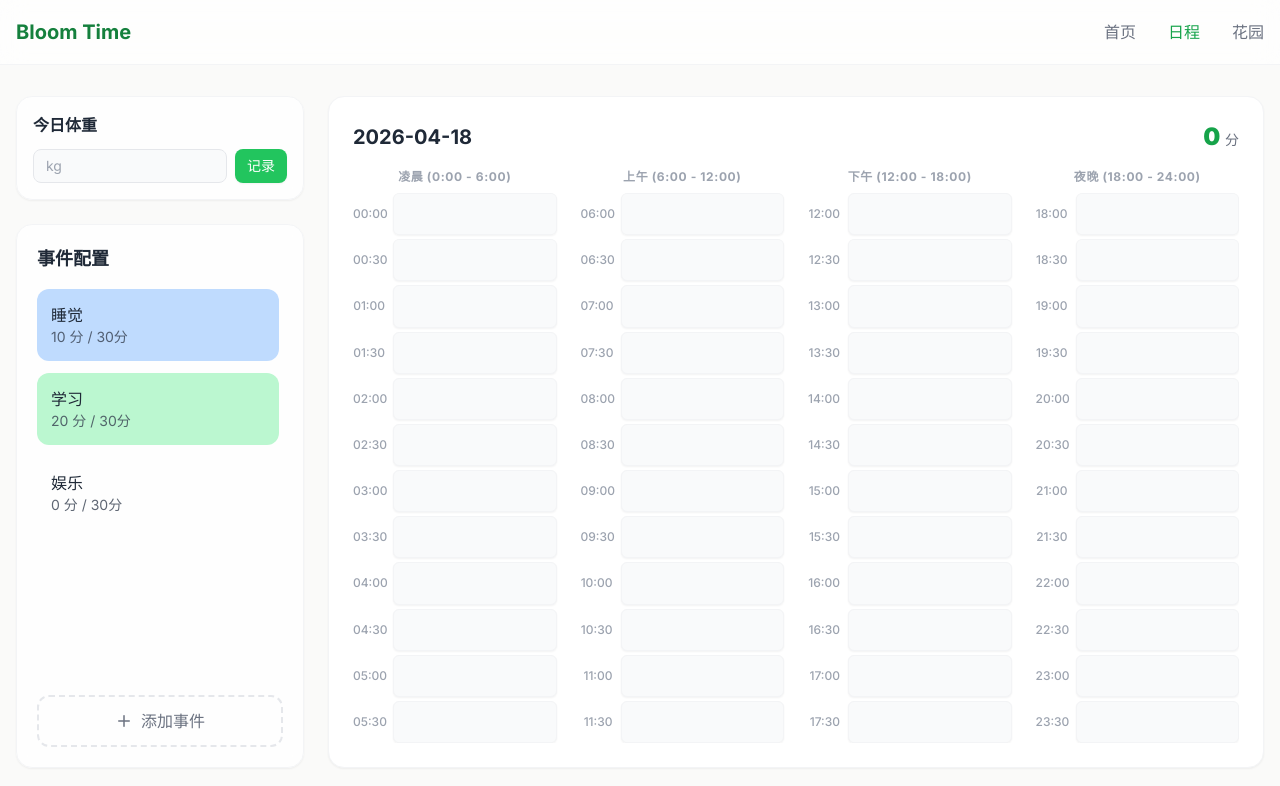
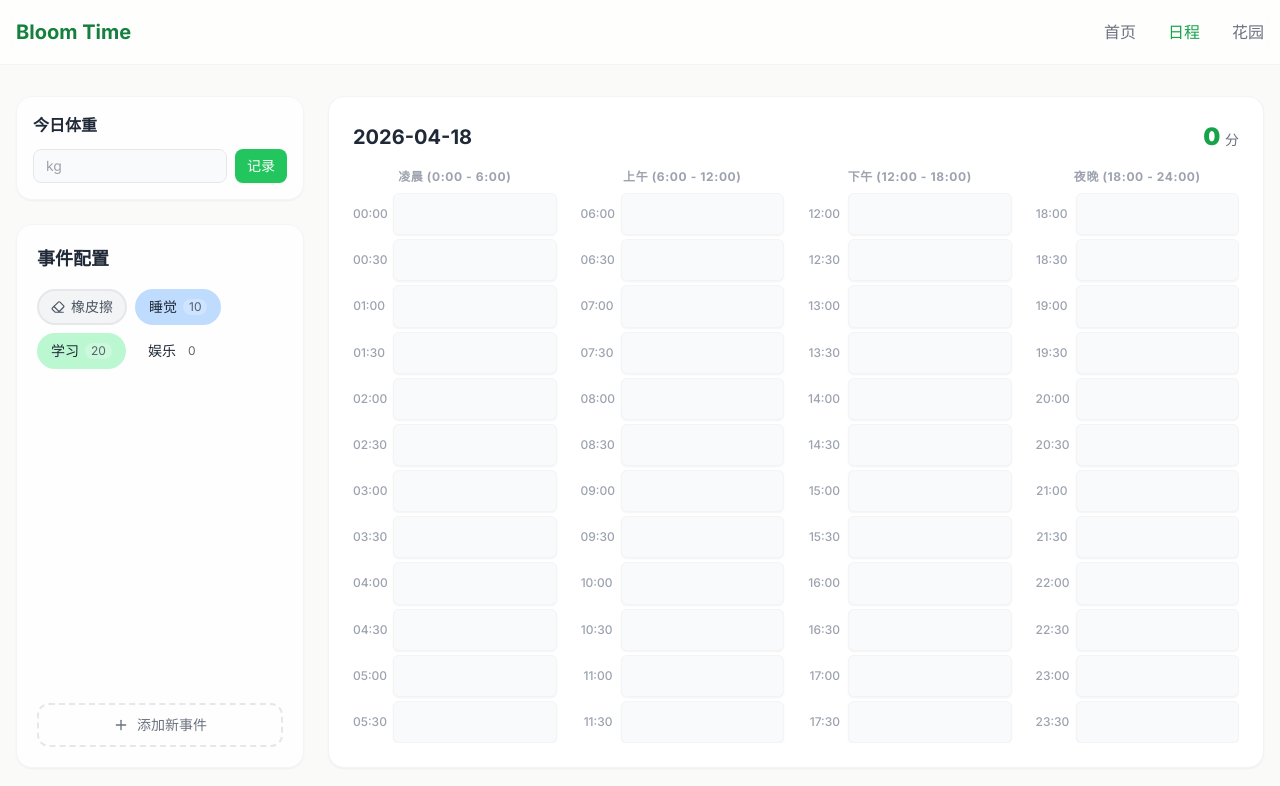
Before and after one commit to Lunaandrain/-Bloom-Time, a Next.js app: page /schedule in a window 1280 px wide. Shown: the top 786 px of the page. Built offline with nearby package versions, Linux system fonts and the light colour scheme.

Commit message:
feat: add event context menu, compact tags layout and eraser tool

```diff
--- a/components/schedule/EventPanel.tsx
+++ b/components/schedule/EventPanel.tsx
@@ -1,7 +1,7 @@
 'use client';
-import { useState } from 'react';
+import { useState, useEffect, useRef } from 'react';
 import { useScheduleStore } from '@/store/useScheduleStore';
-import { Plus, Check, X } from 'lucide-react';
+import { Plus, Check, X, Eraser, Edit2, Trash2 } from 'lucide-react';
 
 const EVENT_COLORS = [
   'bg-red-200', 'bg-orange-200', 'bg-amber-200', 'bg-lime-200',
@@ -11,19 +11,39 @@ const EVENT_COLORS = [
 ];
 
 export default function EventPanel() {
-  const { events, activeEventId, setActiveEvent, addEvent } = useScheduleStore();
+  const { events, activeEventId, setActiveEvent, addEvent, updateEvent, deleteEvent } = useScheduleStore();
+
+  // Adding state
   const [isAdding, setIsAdding] = useState(false);
   const [newName, setNewName] = useState('');
   const [newScore, setNewScore] = useState('10');
 
+  // Editing state
+  const [editingId, setEditingId] = useState<string | null>(null);
+  const [editName, setEditName] = useState('');
+  const [editScore, setEditScore] = useState('10');
+  const [editColor, setEditColor] = useState('');
+
+  // Context menu state
+  const [contextMenu, setContextMenu] = useState<{ id: string, x: number, y: number } | null>(null);
+  const contextMenuRef = useRef<HTMLDivElement>(null);
+
+  // Handle clicking outside to close context menu
+  useEffect(() => {
+    const handleClickOutside = (e: MouseEvent) => {
+      if (contextMenuRef.current && !contextMenuRef.current.contains(e.target as Node)) {
+        setContextMenu(null);
+      }
+    };
+    document.addEventListener('mousedown', handleClickOutside);
+    return () => document.removeEventListener('mousedown', handleClickOutside);
+  }, []);
+
   const handleAdd = () => {
     if (!newName.trim()) return;
 
-    // Find unused colors
     const usedColors = new Set(events.map(e => e.color));
     const availableColors = EVENT_COLORS.filter(c => !usedColors.has(c));
-
-    // Pick random color
     const colorPool = availableColors.length > 0 ? availableColors : EVENT_COLORS;
     const randomColor = colorPool[Math.floor(Math.random() * colorPool.length)];
 
@@ -38,31 +58,79 @@ export default function EventPanel() {
     setNewScore('10');
   };
 
+  const handleContextMenu = (e: React.MouseEvent, id: string) => {
+    e.preventDefault();
+    setContextMenu({ id, x: e.clientX, y: e.clientY });
+  };
+
+  const startEdit = (id: string) => {
+    const event = events.find(e => e.id === id);
+    if (event) {
+      setEditingId(id);
+      setEditName(event.name);
+      setEditScore(event.scorePerSlot.toString());
+      setEditColor(event.color);
+    }
+    setContextMenu(null);
+  };
+
+  const handleSaveEdit = () => {
+    if (editingId && editName.trim()) {
+      updateEvent(editingId, {
+        name: editName.trim(),
+        scorePerSlot: parseInt(editScore) || 0,
+        color: editColor
+      });
+      setEditingId(null);
+    }
+  };
+
+  const handleDelete = (id: string) => {
+    if (confirm('确定要删除这个事件吗？')) {
+      deleteEvent(id);
+    }
+    setContextMenu(null);
+  };
+
   return (
-    <div className="bg-white/80 backdrop-blur rounded-2xl p-5 shadow-sm border border-gray-100 h-full flex flex-col">
+    <div className="bg-white/80 backdrop-blur rounded-2xl p-5 shadow-sm border border-gray-100 h-full flex flex-col relative">
       <h2 className="text-lg font-bold text-gray-800 mb-4">事件配置</h2>
-      <div className="flex-grow overflow-y-auto space-y-3 pr-1">
-        {events.map(event => (
+
+      <div className="flex-grow overflow-y-auto pr-1">
+        <div className="flex flex-wrap gap-2">
+          {/* 橡皮擦工具 */}
           <div
-            key={event.id}
-            onClick={() => setActiveEvent(event.id === activeEventId ? null : event.id)}
-            className={`p-3 rounded-xl cursor-pointer transition-all border-2 ${
-              activeEventId === event.id ? 'border-gray-800 scale-105 shadow-md' : 'border-transparent hover:brightness-95'
-            } ${event.color}`}
+            onClick={() => setActiveEvent(activeEventId === 'eraser' ? null : 'eraser')}
+            className={`px-3 py-1.5 rounded-full cursor-pointer transition-all border-2 flex items-center gap-1.5 text-sm font-medium ${
+              activeEventId === 'eraser' ? 'border-gray-800 bg-gray-200 text-gray-900 shadow-md scale-105' : 'border-gray-200 bg-gray-100 text-gray-600 hover:bg-gray-200'
+            }`}
           >
-            <div className="font-medium text-gray-800">{event.name}</div>
-            <div className="text-sm text-gray-700 opacity-80">{event.scorePerSlot} 分 / 30分</div>
+            <Eraser size={14} /> 橡皮擦
           </div>
-        ))}
+
+          {events.map(event => (
+            <div
+              key={event.id}
+              onClick={() => setActiveEvent(event.id === activeEventId ? null : event.id)}
+              onContextMenu={(e) => handleContextMenu(e, event.id)}
+              className={`px-3 py-1.5 rounded-full cursor-pointer transition-all border-2 flex items-center gap-1.5 text-sm ${
+                activeEventId === event.id ? 'border-gray-800 shadow-md scale-105' : 'border-transparent hover:brightness-95'
+              } ${event.color}`}
+            >
+              <span className="font-medium text-gray-800">{event.name}</span>
+              <span className="text-xs text-gray-700 opacity-80 bg-white/30 px-1.5 rounded-full">{event.scorePerSlot}</span>
+            </div>
+          ))}
+        </div>
 
         {isAdding && (
-          <div className="p-3 rounded-xl border-2 border-green-400 bg-green-50/50 flex flex-col gap-2">
+          <div className="mt-4 p-3 rounded-xl border-2 border-green-400 bg-green-50/50 flex flex-col gap-2">
             <input
               type="text"
               value={newName}
               onChange={e => setNewName(e.target.value)}
-              placeholder="事件名称 (如: 读书)"
-              className="w-full px-2 py-1 text-sm rounded border border-green-200 focus:outline-none focus:ring-1 focus:ring-green-400"
+              placeholder="事件名称"
+              className="w-full px-2 py-1 text-sm rounded border border-green-200 focus:outline-none focus:ring-1 focus:ring-green-400 bg-white"
               autoFocus
             />
             <div className="flex items-center gap-2">
@@ -71,15 +139,15 @@ export default function EventPanel() {
                 value={newScore}
                 onChange={e => setNewScore(e.target.value)}
                 placeholder="分数"
-                className="w-16 px-2 py-1 text-sm rounded border border-green-200 focus:outline-none focus:ring-1 focus:ring-green-400"
+                className="w-16 px-2 py-1 text-sm rounded border border-green-200 focus:outline-none focus:ring-1 focus:ring-green-400 bg-white"
               />
-              <span className="text-xs text-gray-500">分/块</span>
+              <span className="text-xs text-gray-500">分/30分</span>
             </div>
             <div className="flex gap-2 mt-1">
-              <button onClick={handleAdd} className="flex-1 bg-green-500 text-white py-1 rounded text-sm flex items-center justify-center gap-1 hover:bg-green-600">
+              <button onClick={handleAdd} className="flex-1 bg-green-500 text-white py-1.5 rounded-lg text-xs font-medium flex items-center justify-center gap-1 hover:bg-green-600 transition-colors">
                 <Check size={14} /> 保存
               </button>
-              <button onClick={() => setIsAdding(false)} className="flex-1 bg-gray-200 text-gray-700 py-1 rounded text-sm flex items-center justify-center gap-1 hover:bg-gray-300">
+              <button onClick={() => setIsAdding(false)} className="flex-1 bg-gray-200 text-gray-700 py-1.5 rounded-lg text-xs font-medium flex items-center justify-center gap-1 hover:bg-gray-300 transition-colors">
                 <X size={14} /> 取消
               </button>
             </div>
@@ -90,10 +158,91 @@ export default function EventPanel() {
       {!isAdding && (
         <button
           onClick={() => setIsAdding(true)}
-          className="mt-4 w-full py-3 rounded-xl border-2 border-dashed border-gray-200 text-gray-500 hover:border-green-400 hover:text-green-600 transition-colors flex items-center justify-center gap-2 flex-shrink-0"
+          className="mt-4 w-full py-2.5 rounded-xl border-2 border-dashed border-gray-200 text-gray-500 hover:border-green-400 hover:text-green-600 transition-colors flex items-center justify-center gap-2 flex-shrink-0 text-sm font-medium"
         >
-          <Plus size={18} /> 添加事件
+          <Plus size={16} /> 添加新事件
         </button>
+      )}
+
+      {/* Edit Modal */}
+      {editingId && (
+        <div className="fixed inset-0 z-50 flex items-center justify-center bg-black/20 backdrop-blur-sm p-4">
+          <div className="bg-white rounded-2xl p-5 w-full max-w-sm shadow-xl">
+            <h3 className="font-bold text-gray-800 mb-4">编辑事件</h3>
+
+            <div className="space-y-3">
+              <div>
+                <label className="text-xs text-gray-500 font-medium mb-1 block">事件名称</label>
+                <input
+                  type="text"
+                  value={editName}
+                  onChange={e => setEditName(e.target.value)}
+                  className="w-full px-3 py-2 text-sm rounded-lg border border-gray-200 focus:outline-none focus:ring-2 focus:ring-green-400 bg-gray-50"
+                />
+              </div>
+
+              <div>
+                <label className="text-xs text-gray-500 font-medium mb-1 block">分数 (每 30 分钟)</label>
+                <input
+                  type="number"
+                  value={editScore}
+                  onChange={e => setEditScore(e.target.value)}
+                  className="w-full px-3 py-2 text-sm rounded-lg border border-gray-200 focus:outline-none focus:ring-2 focus:ring-green-400 bg-gray-50"
+                />
+              </div>
+
+              <div>
+                <label className="text-xs text-gray-500 font-medium mb-2 block">事件颜色</label>
+                <div className="flex flex-wrap gap-2">
+                  {EVENT_COLORS.map(color => (
+                    <div
+                      key={color}
+                      onClick={() => setEditColor(color)}
+                      className={`w-6 h-6 rounded-full cursor-pointer transition-transform ${color} ${editColor === color ? 'ring-2 ring-offset-2 ring-gray-800 scale-110' : 'hover:scale-110'}`}
+                    />
+                  ))}
+                </div>
+              </div>
+            </div>
+
+            <div className="flex gap-3 mt-6">
+              <button
+                onClick={() => setEditingId(null)}
+                className="flex-1 py-2 rounded-xl bg-gray-100 text-gray-700 font-medium text-sm hover:bg-gray-200 transition-colors"
+              >
+                取消
+              </button>
+              <button
+                onClick={handleSaveEdit}
+                className="flex-1 py-2 rounded-xl bg-green-500 text-white font-medium text-sm hover:bg-green-600 transition-colors"
+              >
+                保存修改
+              </button>
+            </div>
+          </div>
+        </div>
+      )}
+
+      {/* Context Menu */}
+      {contextMenu && (
+        <div
+          ref={contextMenuRef}
+          className="fixed z-50 bg-white rounded-xl shadow-lg border border-gray-100 py-1 w-32 overflow-hidden text-sm"
+          style={{ top: contextMenu.y, left: contextMenu.x }}
+        >
+          <button
+            onClick={() => startEdit(contextMenu.id)}
+            className="w-full text-left px-4 py-2 hover:bg-gray-50 text-gray-700 flex items-center gap-2"
+          >
+            <Edit2 size={14} /> 编辑事件
+          </button>
+          <button
+            onClick={() => handleDelete(contextMenu.id)}
+            className="w-full text-left px-4 py-2 hover:bg-red-50 text-red-600 flex items-center gap-2"
+          >
+            <Trash2 size={14} /> 删除事件
+          </button>
+        </div>
       )}
     </div>
   );
--- a/store/useScheduleStore.ts
+++ b/store/useScheduleStore.ts
@@ -22,6 +22,8 @@ interface ScheduleState {
   records: Record<string, DailyRecord>; // date -> record
   activeEventId: string | null;
   addEvent: (event: Omit<EventConfig, 'id'>) => void;
+  updateEvent: (id: string, updates: Partial<Omit<EventConfig, 'id'>>) => void;
+  deleteEvent: (id: string) => void;
   setActiveEvent: (id: string | null) => void;
   updateTimeBlock: (date: string, timeKey: string, eventId: string) => void;
   updateWeight: (date: string, weight: number) => void;
@@ -40,10 +42,23 @@ export const useScheduleStore = create<ScheduleState>()(
       addEvent: (event) => set((state) => ({
         events: [...state.events, { ...event, id: Date.now().toString() }]
       })),
+      updateEvent: (id, updates) => set((state) => ({
+        events: state.events.map(e => e.id === id ? { ...e, ...updates } : e)
+      })),
+      deleteEvent: (id) => set((state) => ({
+        events: state.events.filter(e => e.id !== id),
+        activeEventId: state.activeEventId === id ? null : state.activeEventId
+      })),
       setActiveEvent: (id) => set({ activeEventId: id }),
       updateTimeBlock: (date, timeKey, eventId) => set((state) => {
         const record = state.records[date] || { date, weight: null, weightScore: 0, timeBlocks: {}, totalScore: 0 };
-        const newTimeBlocks = { ...record.timeBlocks, [timeKey]: eventId };
+        const newTimeBlocks = { ...record.timeBlocks };
+
+        if (eventId === 'eraser') {
+          delete newTimeBlocks[timeKey];
+        } else {
+          newTimeBlocks[timeKey] = eventId;
+        }
 
         let newScore = record.weightScore;
         Object.values(newTimeBlocks).forEach(eId => {
```
Also changed, not shown: components/schedule/Timeline.tsx (+5 -3 lines).
